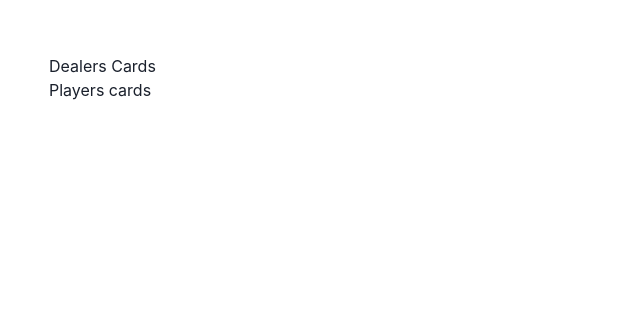
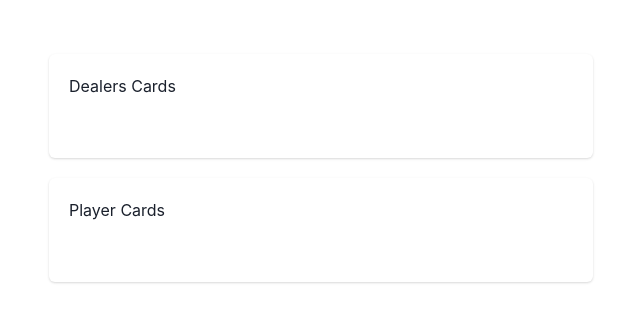
Before and after one commit to KimjManansala/OrchestraHealth, a Next.js app in the folder blackjack/: page /blackjack/table in a window 1280 px wide. Shown: the part 138-460 px from the top of the page, without its empty margins (319-959 px from the left). Built offline with nearby package versions, Linux system fonts and the light colour scheme.

Commit message:
[feat] create initial dealt cards

```diff
--- /dev/null
+++ b/blackjack/app/blackjack/table/_components/DealersCards.tsx
@@ -0,0 +1,28 @@
+import { Card, CardBody, CardHeader, Wrap } from '@chakra-ui/react';
+import React from 'react';
+import PlayingCard from './PlayingCard';
+import { ICard } from '../../../../helpers';
+
+interface IDealerCards {
+    dealerCards: ICard[];
+}
+
+const DealersCards: React.FC<IDealerCards> = ({ dealerCards }) => {
+
+    return (
+        <Card>
+            <CardHeader>
+                Dealers Cards
+            </CardHeader>
+            <CardBody>
+                <Wrap>
+                    {dealerCards.map((card, index) => (
+                        <PlayingCard key={index} card={card} isFaceUp />
+                    ))}
+                </Wrap>
+            </CardBody>
+        </Card>
+    );
+};
+
+export default DealersCards;
--- /dev/null
+++ b/blackjack/app/blackjack/table/_components/PlayerCards.tsx
@@ -0,0 +1,28 @@
+import { Card, CardBody, CardHeader, Wrap } from '@chakra-ui/react';
+import React from 'react';
+import PlayingCard from './PlayingCard';
+import { ICard } from '../../../../helpers';
+
+interface IPlayerCards {
+    playerCards: ICard[];
+}
+
+const PlayerCards: React.FC<IPlayerCards> = ({ playerCards }) => {
+
+    return (
+        <Card mt={5}>
+            <CardHeader>
+                Player Cards
+            </CardHeader>
+            <CardBody>
+                <Wrap>
+                    {playerCards.map((card, index) => (
+                        <PlayingCard key={index} card={card} isFaceUp />
+                    ))}
+                </Wrap>
+            </CardBody>
+        </Card>
+    );
+};
+
+export default PlayerCards;
--- /dev/null
+++ b/blackjack/app/blackjack/table/_components/PlayingCard.tsx
@@ -0,0 +1,25 @@
+import React from 'react';
+import { ICard } from '../../../../helpers';
+import { Image} from '@chakra-ui/react'
+
+interface IPlayerCard {
+    isFaceUp?: boolean;
+    card: ICard
+}
+
+const PlayingCard: React.FC<IPlayerCard> = ({
+    isFaceUp = true,
+    card
+}) => {
+    // TODO create card styling
+    return (
+        <Image
+            boxSize='150px'
+            objectFit='scale-down'
+            src={card.image}
+            alt={card.code}
+        />
+    );
+};
+
+export default PlayingCard;
--- a/blackjack/app/blackjack/table/page.tsx
+++ b/blackjack/app/blackjack/table/page.tsx
@@ -1,22 +1,42 @@
-import React from 'react';
-import { IDeckOfCards } from '../../../helpers';
-import { Container, Grid, GridItem, HStack, SimpleGrid, VStack, Wrap } from '@chakra-ui/react';
+"use client";
+import React, { useEffect } from 'react';
+import { drawCardsFromDeck, IDeckOfCards } from '../../../helpers';
+import { Container, useToast } from '@chakra-ui/react';
+import { useBlackJackContextProvider } from '../../../contexts';
+import DealersCards from './_components/DealersCards';
+import PlayerCards from './_components/PlayerCards';
 
 interface ITable {
-    deckOfCards: IDeckOfCards
 }
 
 const Table: React.FC<ITable> = ({
-    deckOfCards
 }) => {
+    const { deckData, playerCards, dealerCards, setDealerCards, setPlayerCards } = useBlackJackContextProvider();
+    const toast = useToast();
+
+    useEffect(() => {
+        if (deckData) {
+            (async () => {
+                try {
+                    const initialCards = await drawCardsFromDeck(deckData.deck_id, 4);
+                    console.log(initialCards)
+                    setDealerCards(initialCards.slice(0, 2));
+                    setPlayerCards(initialCards.slice(2));
+                } catch (error) {
+                    console.error(error);
+                    useToast({
+                        description: 'Unable to deal dealers cards',
+                        status: 'error'
+                    })
+                }
+            })()
+        }
+    }, [])
+
     return (
         <Container maxW='xl' mt={{base: '5%', md: '15%'}}>
-            <SimpleGrid>
-                Dealers Cards
-            </SimpleGrid>
-            <Wrap>
-                Players cards
-            </Wrap>
+            <DealersCards dealerCards={dealerCards} />
+            <PlayerCards playerCards={playerCards}/>
         </Container>
     );
 };
--- a/blackjack/contexts/blackJack.tsx
+++ b/blackjack/contexts/blackJack.tsx
@@ -1,6 +1,6 @@
 "use client";
 import { createContext, Dispatch, SetStateAction, useContext, useEffect, useState } from 'react';
-import { IDeckOfCards } from '../helpers';
+import { ICard, IDeckOfCards } from '../helpers';
 
 
 interface IBlackJackContextProvider {
@@ -10,22 +10,36 @@ interface IBlackJackContextProvider {
 export interface IBlackJackContext {
     // States
     deckData?: IDeckOfCards
+    dealerCards: ICard[]
+    playerCards: ICard[]
     // Setters / Functions
     setDeckData: Dispatch<SetStateAction<IBlackJackContext['deckData']>>
+    setDealerCards: Dispatch<SetStateAction<IBlackJackContext['dealerCards']>>
+    setPlayerCards: Dispatch<SetStateAction<IBlackJackContext['playerCards']>>
 }
 
 const useBlackJackContext = createContext<IBlackJackContext>({
     deckData: undefined,
-    setDeckData: () => {}
+    dealerCards: [],
+    playerCards: [],
+    setDeckData: () => {},
+    setDealerCards: () => [],
+    setPlayerCards: () => [],
 });
 
 export const BlackJackContextProvider: React.FC<IBlackJackContextProvider> = (props) => {
     const [deckData, setDeckData] = useState<IDeckOfCards>();
+    const [dealerCards, setDealerCards] = useState<ICard[]>([]);
+    const [playerCards, setPlayerCards] = useState<ICard[]>([]);
     return (
             <useBlackJackContext.Provider value={{
                 deckData,
+                dealerCards,
+                playerCards,
 
-                setDeckData
+                setDeckData,
+                setDealerCards,
+                setPlayerCards
             }}>
                 {props.children}
             </useBlackJackContext.Provider>
--- a/blackjack/helpers/blackJack/api.ts
+++ b/blackjack/helpers/blackJack/api.ts
@@ -23,7 +23,7 @@ export const getDeckOfCards: () => Promise<IDeckOfCards> = async () => {
  * @returns A promise that resolves to an array of cards.
  * @throws If unable to draw cards from the deck.
  */
-export const drawCardsFromDeck: (deckId: string, numberOfCards: number) => Promise<ICard> = async (deckId, numberOfCards) => {
+export const drawCardsFromDeck: (deckId: string, numberOfCards: number) => Promise<ICard[]> = async (deckId, numberOfCards) => {
     try {
         const response = await axios(`https://deckofcardsapi.com/api/deck/${deckId}/draw/?count=${numberOfCards}`);
         return response.data.cards
```
Also changed, not shown: blackjack/app/blackjack/table/_components/Card.tsx (deleted, +0 -25 lines).
